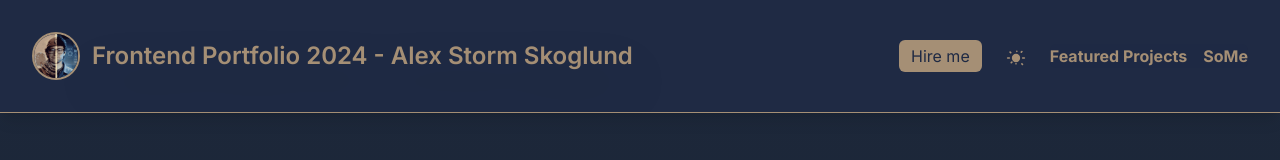
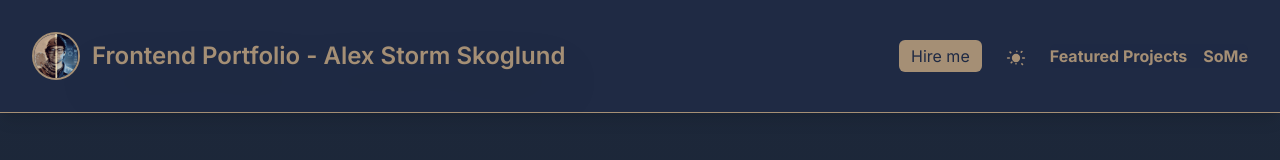
Before and after one commit to StormSkoglund/Portfolio-2, a React (Vite) app: page / in a window 1280 px wide. Shown: the top 160 px of the page. Built offline with nearby package versions, Linux system fonts and the light colour scheme.

Commit message:
Change text in header

```diff
--- a/src/components/ProjectCard.tsx
+++ b/src/components/ProjectCard.tsx
@@ -269,9 +269,7 @@ const ProjectCard: React.FC<ProjectCardProps> = ({
             </div>
           )}
           <div className="flex flex-col sm:flex-row sm:items-center gap-2 text-xs md:text-sm text-gray-700 dark:text-white mt-1 mb-5 min-w-0">
-            {role && (
-              <span className="min-w-0">{role}</span>
-            )}
+            {role && <span className="min-w-0">{role}</span>}
             <span className="min-w-0 flex-1 text-gray-700 dark:text-white border border-solid p-2 break-words whitespace-normal">
               {stack}
             </span>
--- a/src/components/layout/Header.tsx
+++ b/src/components/layout/Header.tsx
@@ -58,7 +58,7 @@ const Header: React.FC = () => {
             />
           </picture>
           <div className="text-small w-52 lg:w-auto text-wrap lg-no-wrap font-medium text-current drop-shadow-2xl lg:text-2xl lg:font-semibold hide-on-xs">
-            Frontend Portfolio 2024 - Alex Storm Skoglund
+            Frontend Portfolio - Alex Storm Skoglund
           </div>
         </div>
 
@@ -75,7 +75,7 @@ const Header: React.FC = () => {
                   JSON.stringify({
                     pathname: window.location.pathname,
                     ts: Date.now(),
-                  })
+                  }),
                 );
               } catch {
                 /* ignore storage errors */
@@ -89,7 +89,7 @@ const Header: React.FC = () => {
                 window.open(
                   `mailto:${user}@${domain}`,
                   "_blank",
-                  "noopener,noreferrer"
+                  "noopener,noreferrer",
                 );
               } catch {
                 window.location.replace(`mailto:${user}@${domain}`);
@@ -216,7 +216,7 @@ const Header: React.FC = () => {
                       });
                       window.setTimeout(
                         () => target.classList.remove("somo-animate"),
-                        700
+                        700,
                       );
                     }
                     // update the URL fragment for deep-linking
```
